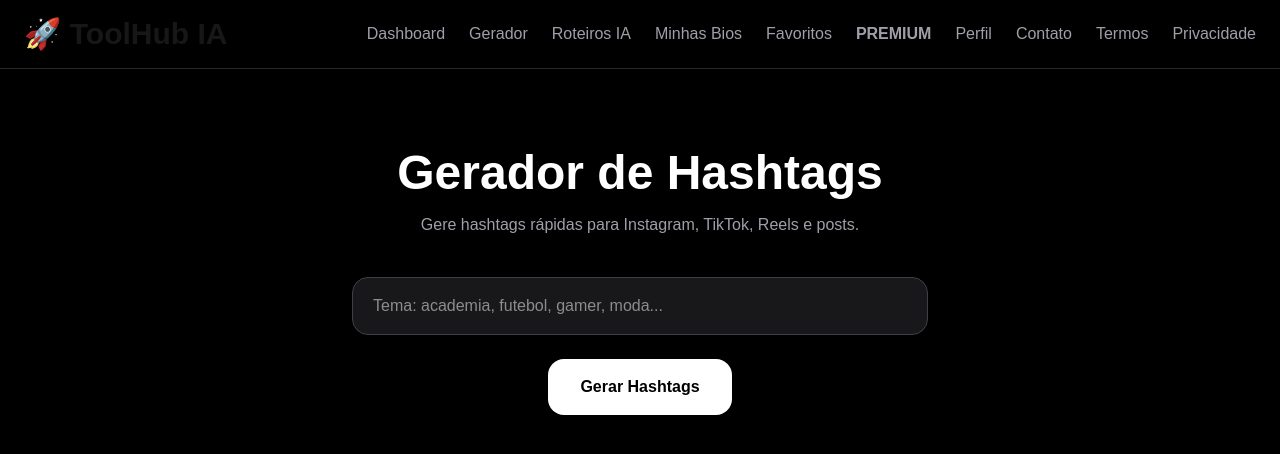
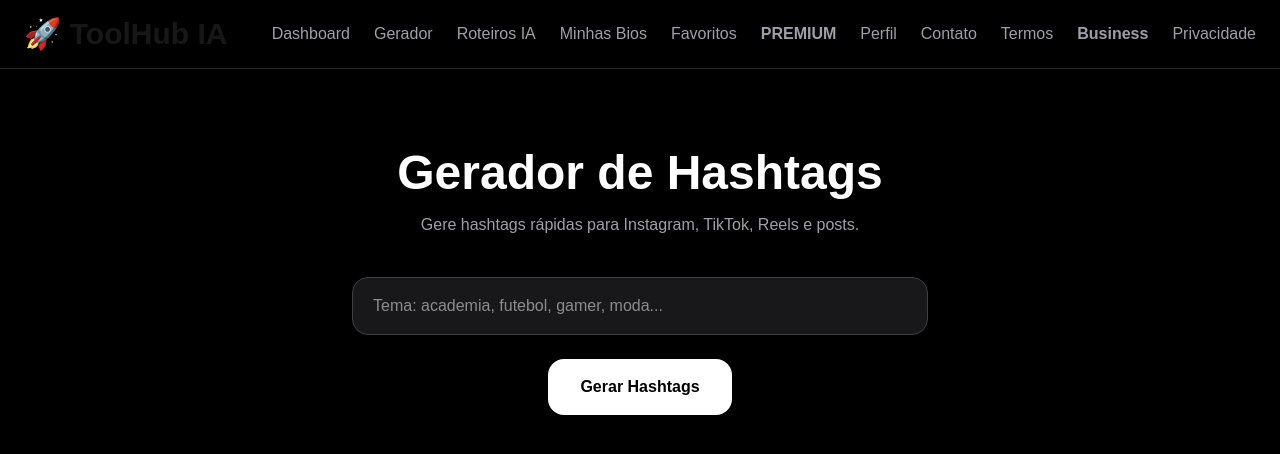
Before and after one commit to henriquesantossander-ctrl/toolhub-ai, a Next.js app: page /hashtag-generator in a window 1280 px wide. Shown: the top 454 px of the page. Built offline with nearby package versions, Linux system fonts and the light colour scheme.

Commit message:
Publicando pagina Business

```diff
--- a/app/layout.tsx
+++ b/app/layout.tsx
@@ -118,6 +118,10 @@ export default function RootLayout({
                Termos
               </Link>
 
+              <Link href="/business" className="hover:text-yellow-400 transition font-bold">
+               Business
+               </Link>
+
               <Link href="/privacy" className="hover:text-purple-400 transition">
               Privacidade
               </Link>
```
